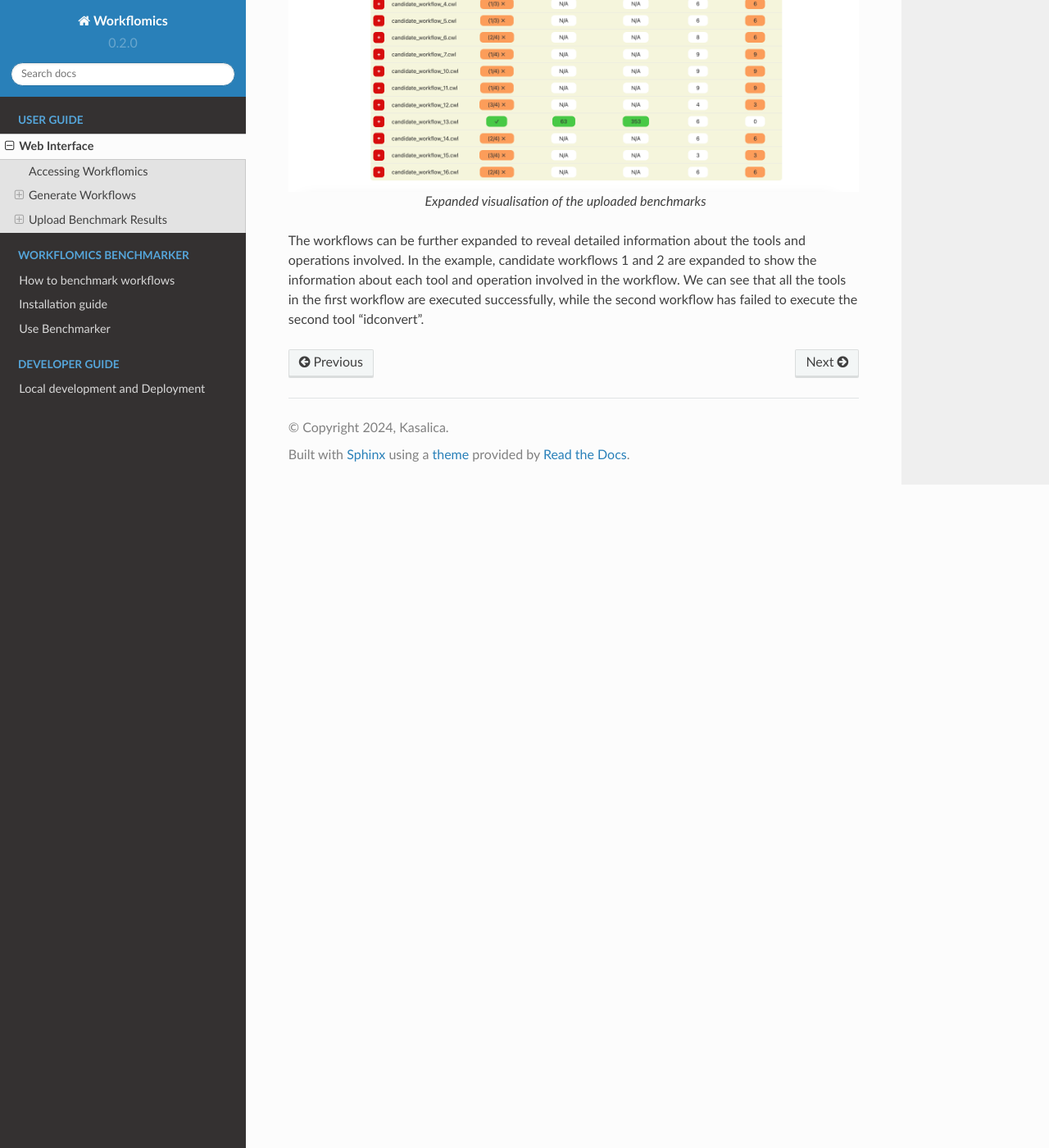
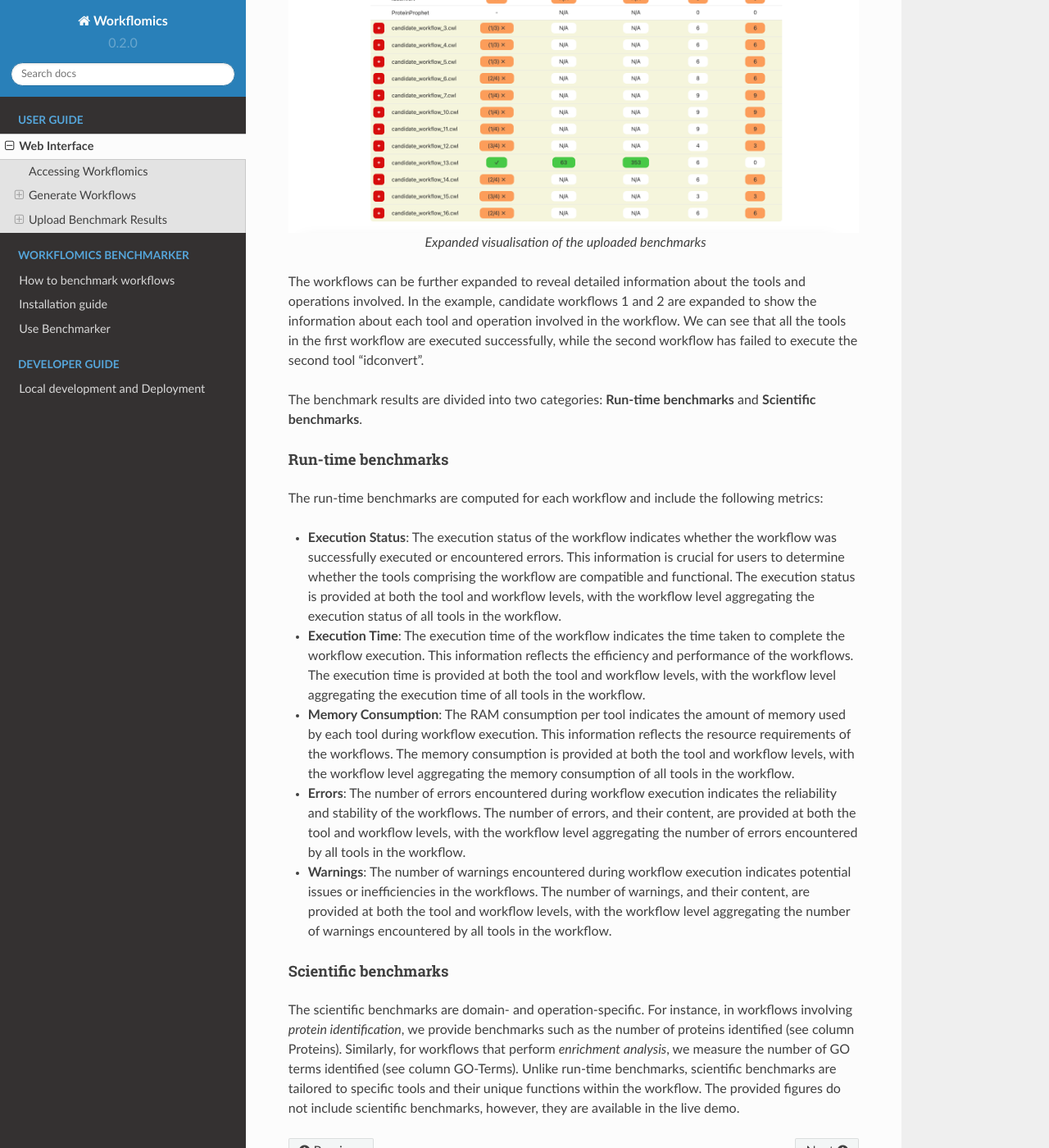
Before and after one commit to Workflomics/workflomics-readthedocs, a Sphinx documentation site: the page built from docs/source/user-guide/web-interface.rst, in a window 1280 px wide and 1400 px high, scrolled down 7639 px. Shown: the whole window at 82% size. Built offline with Sphinx 7.4.7 and the Read the Docs theme 2.0.0, drawn with Linux system fonts in a browser that asks for light colours; some of the changed text lies outside the part shown.

Commit message:
Include run-time and scientific benchmarks

```diff
--- a/docs/source/user-guide/web-interface.rst
+++ b/docs/source/user-guide/web-interface.rst
@@ -155,6 +155,8 @@ Steps for Uploading Benchmark Results
 
 Upon successful upload, you will gain access to Workflomics' tablular visualization of the benchmark results, enabling you to compare the performance of different workflows.
 
+Analyzing Benchmark Results
+---------------------------
 
 Each workflow benchmark result is presented as a row in the table, with columns representing individual benchmarks. The workflows can be further expanded to reveal detailed information about the tools and operations involved.
 
@@ -166,3 +168,22 @@ Each workflow benchmark result is presented as a row in the table, with columns
 
 
 The workflows can be further expanded to reveal detailed information about the tools and operations involved. In the example, candidate workflows 1 and 2 are expanded to show the information about each tool and operation involved in the workflow. We can see that all the tools in the first workflow are executed successfully, while the second workflow has failed to execute the second tool "idconvert".
+
+
+The benchmark results are divided into two categories: **Run-time benchmarks** and **Scientific benchmarks**.
+
+Run-time benchmarks
+^^^^^^^^^^^^^^^^^^^
+
+The run-time benchmarks are computed for each workflow and include the following metrics:
+
+- **Execution Status**: The execution status of the workflow indicates whether the workflow was successfully executed or encountered errors. This information is crucial for users to determine whether the tools comprising the workflow are compatible and functional. The execution status is provided at both the tool and workflow levels, with the workflow level aggregating the execution status of all tools in the workflow.
+- **Execution Time**: The execution time of the workflow indicates the time taken to complete the workflow execution. This information reflects the efficiency and performance of the workflows. The execution time is provided at both the tool and workflow levels, with the workflow level aggregating the execution time of all tools in the workflow.
+- **Memory Consumption**: The RAM consumption per tool indicates the amount of memory used by each tool during workflow execution. This information reflects the resource requirements of the workflows. The memory consumption is provided at both the tool and workflow levels, with the workflow level aggregating the memory consumption of all tools in the workflow.
+- **Errors**: The number of errors encountered during workflow execution indicates the reliability and stability of the workflows. The number of errors, and their content, are provided at both the tool and workflow levels, with the workflow level aggregating the number of errors encountered by all tools in the workflow.
+- **Warnings**: The number of warnings encountered during workflow execution indicates potential issues or inefficiencies in the workflows. The number of warnings, and their content, are provided at both the tool and workflow levels, with the workflow level aggregating the number of warnings encountered by all tools in the workflow.
+
+Scientific benchmarks
+^^^^^^^^^^^^^^^^^^^^^
+
+The scientific benchmarks are domain- and operation-specific. For instance, in workflows involving *protein identification*, we provide benchmarks such as the number of proteins identified (see column Proteins). Similarly, for workflows that perform *enrichment analysis*, we measure the number of GO terms identified (see column GO-Terms). Unlike run-time benchmarks, scientific benchmarks are tailored to specific tools and their unique functions within the workflow. The provided figures do not include scientific benchmarks, however, they are available in the live demo.
```
